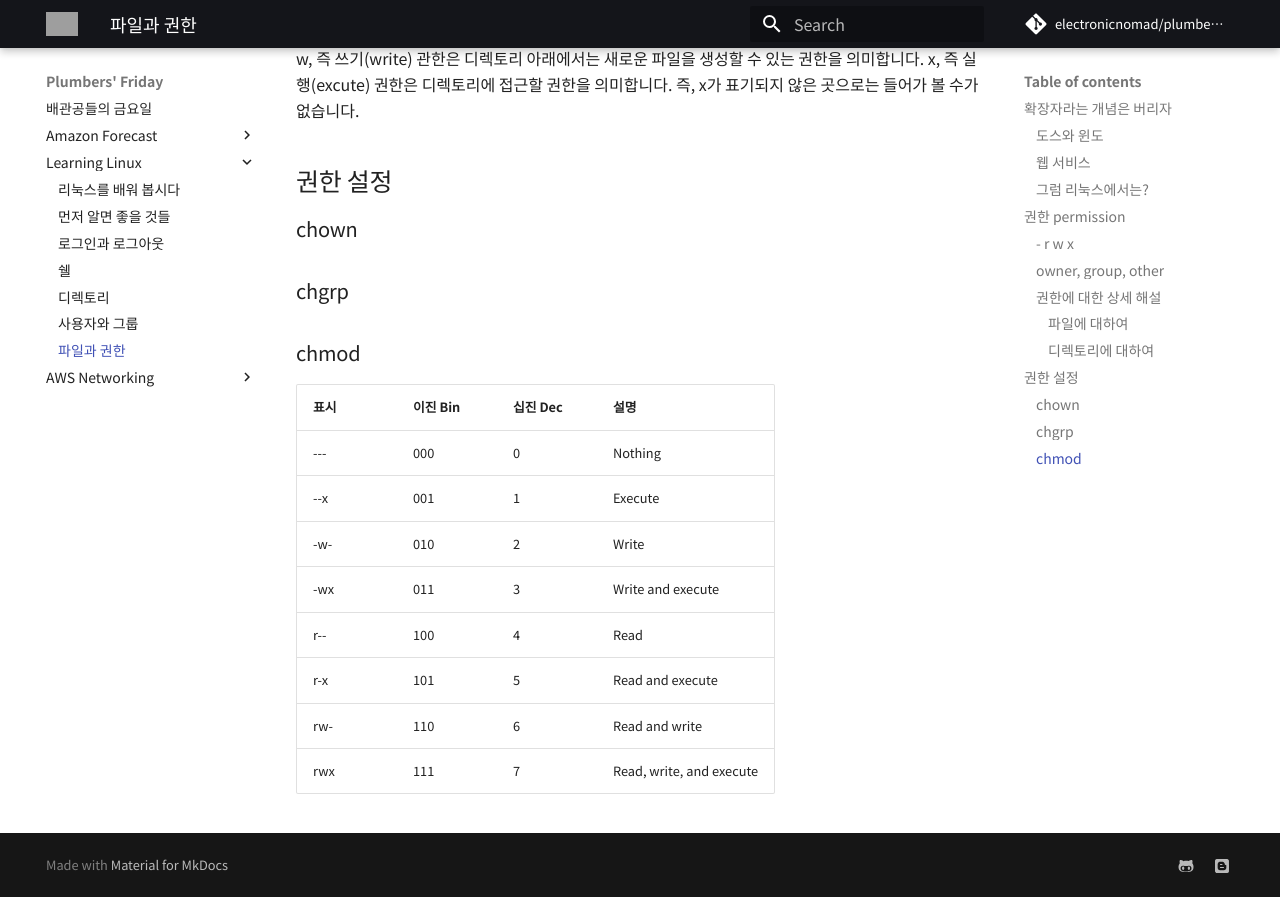
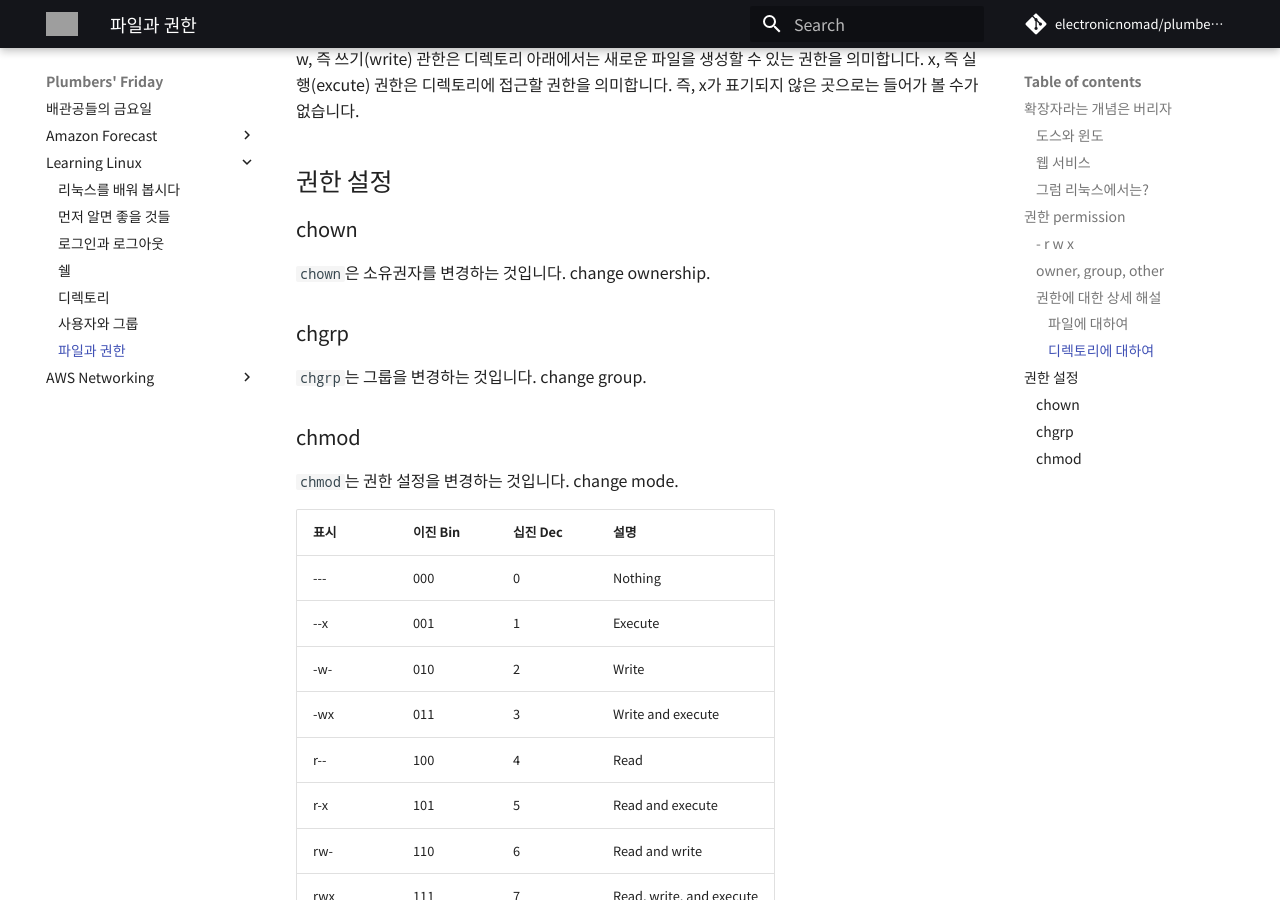
Before and after one commit to electronicnomad/plumbers-friday, an MkDocs documentation site: the page built from docs/linux/file-and-permissions.md, in a window 1280 px wide and 900 px high, scrolled down 2800 px. Built offline with MkDocs 1.6.1 and Material for MkDocs 9.7.7, drawn with Linux system fonts in a browser that asks for light colours; some web fonts are replaced; comment, search, counter and statistics services are not loaded; grey boxes are pictures that could not be loaded.

Commit message:
Update file-and-permissions.md

```diff
--- a/docs/linux/file-and-permissions.md
+++ b/docs/linux/file-and-permissions.md
@@ -105,10 +105,15 @@ x, 즉 실행(excute) 권한은 디렉토리에 접근할 권한을 의미합니
 
 ### chown
 
+`chown`은 소유권자를 변경하는 것입니다. change ownership.
+
 ### chgrp
+
+`chgrp`는 그룹을 변경하는 것입니다. change group.
 
 ### chmod
 
+`chmod`는 권한 설정을 변경하는 것입니다. change mode.
 
 | 표시 | 이진 Bin | 십진 Dec | 설명
 |--|--|--|--|
```
